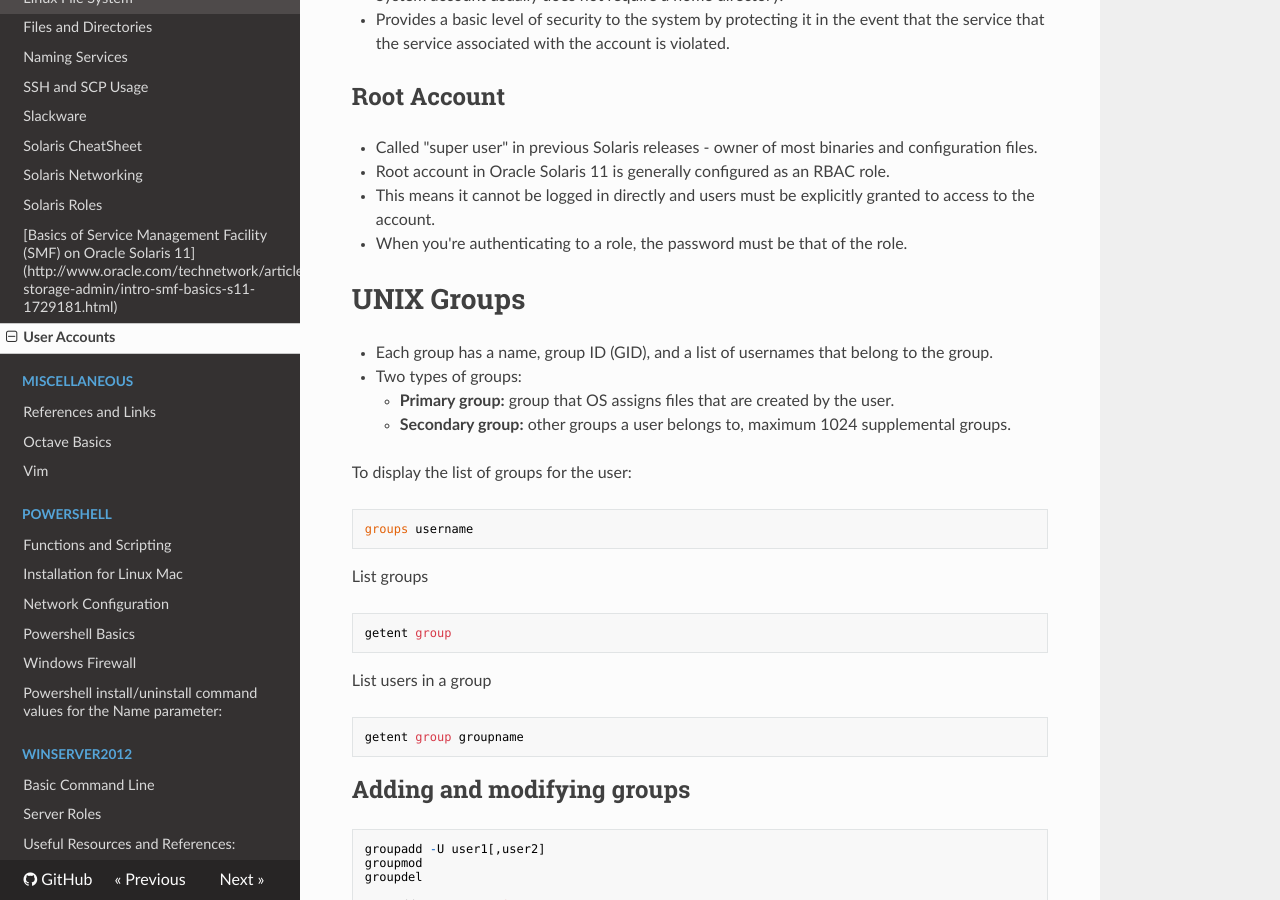
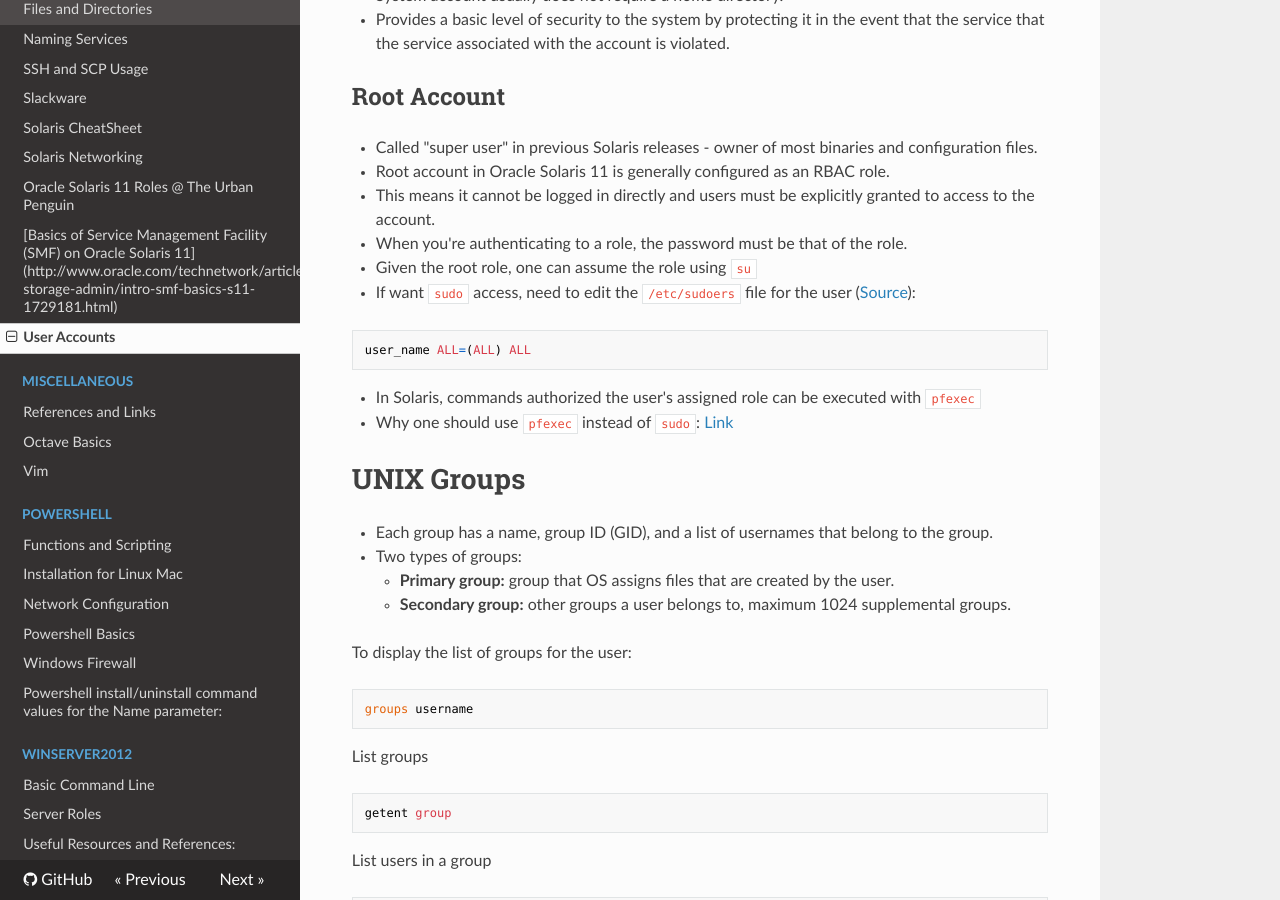
Before and after one commit to dotneko/dev-sysadmin, an MkDocs documentation site: the page built from docs/Linux-and-Unix/Users_and_Groups.md, in a window 1280 px wide and 900 px high, scrolled down 1426 px. Built offline with MkDocs 1.6.1, drawn with Linux system fonts in a browser that asks for light colours; nearby versions of some CDN libraries.

Commit message:
Modify docs: Notes on sudo, su, pfexec

````diff
--- a/docs/Linux-and-Unix/Users_and_Groups.md
+++ b/docs/Linux-and-Unix/Users_and_Groups.md
@@ -62,6 +62,15 @@
   - This means it cannot be logged in directly and users must be explicitly granted to access to the account.
   - When you're authenticating to a role, the password must be that of the role.
 
+- Given the root role, one can assume the role using `su`
+- If want `sudo` access, need to edit the `/etc/sudoers` file for the user ([Source](https://blogs.oracle.com/observatory/entry/sudo)):
+
+```
+user_name ALL=(ALL) ALL
+```
+- In Solaris, commands authorized the user's assigned role can be executed with `pfexec`
+- Why one should use `pfexec` instead of `sudo`: [Link](https://lildude.co.uk/solaris-11-express-root-password-gotcha)
+
 # UNIX Groups
 - Each group has a name, group ID (GID), and a list of usernames that belong to the group.
 - Two types of groups:
````
Also changed, not shown: docs/Linux-and-Unix/Solaris_Roles.md (+7 -1 lines).
